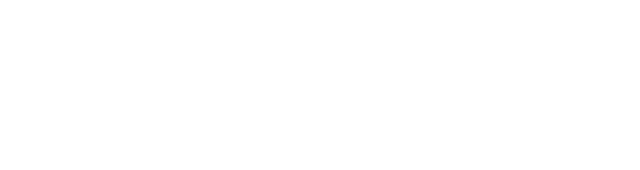
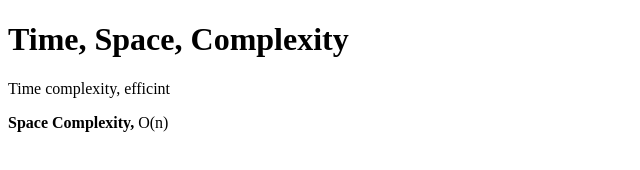
Before and after one commit to acciojob/time-and-space-complexity-Durgeshsd11, a website: page main.html in a window 1280 px wide. Shown: the whole page, without its empty margins (0-640 px from the left). Drawn offline with Linux system fonts and the light colour scheme.

Commit message:
created a submission

```diff
--- a/main.html
+++ b/main.html
@@ -10,6 +10,9 @@
 	<!-- the entire body must be written by student -->
     <script type="text/javascript" src="./script.js">
 </script>
+	<h1> Time, Space, Complexity </h1>
+	<p> Time complexity, efficint </p>
+	<p> <b> Space Complexity, </b> O(n) </p>
 
 </body>
 
```
